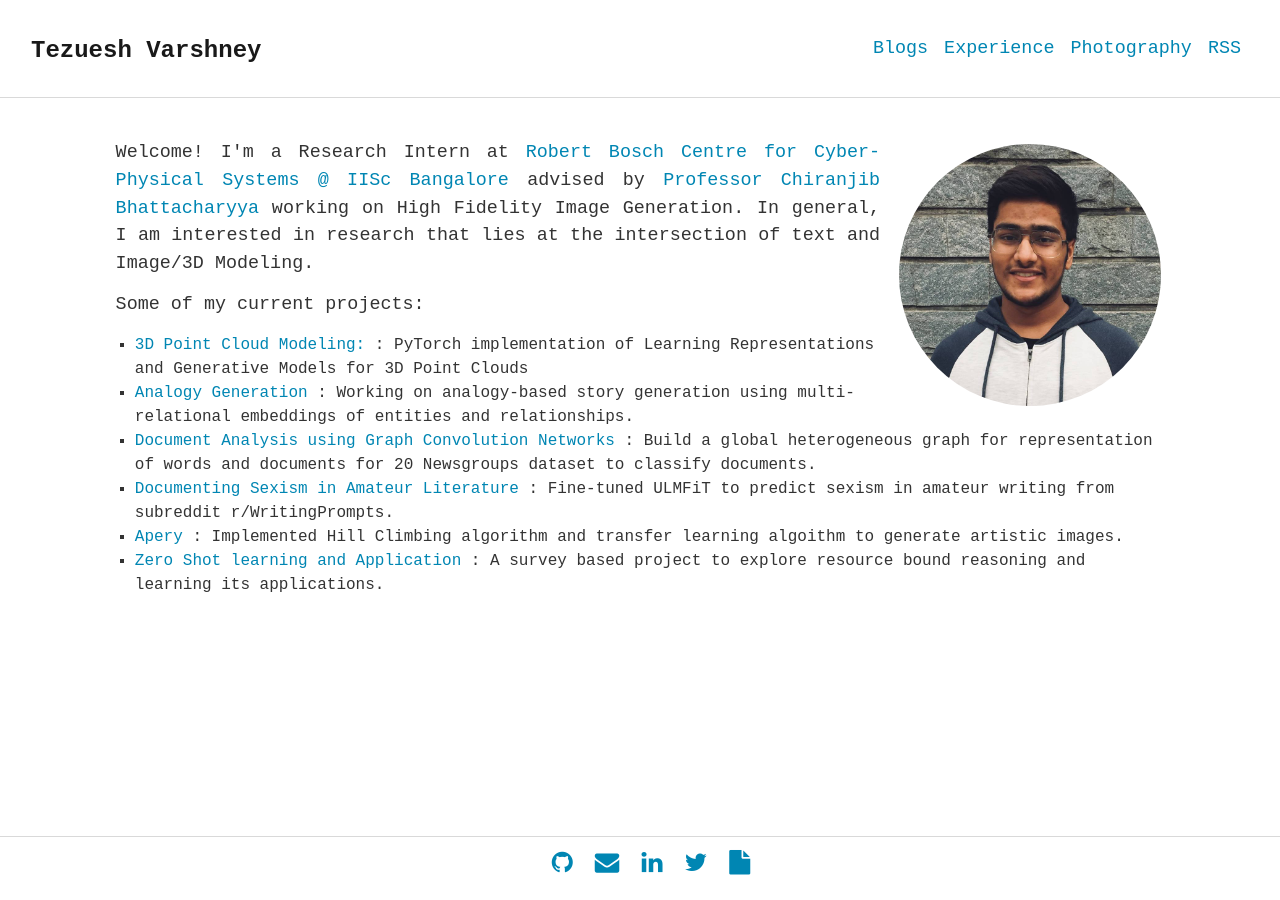
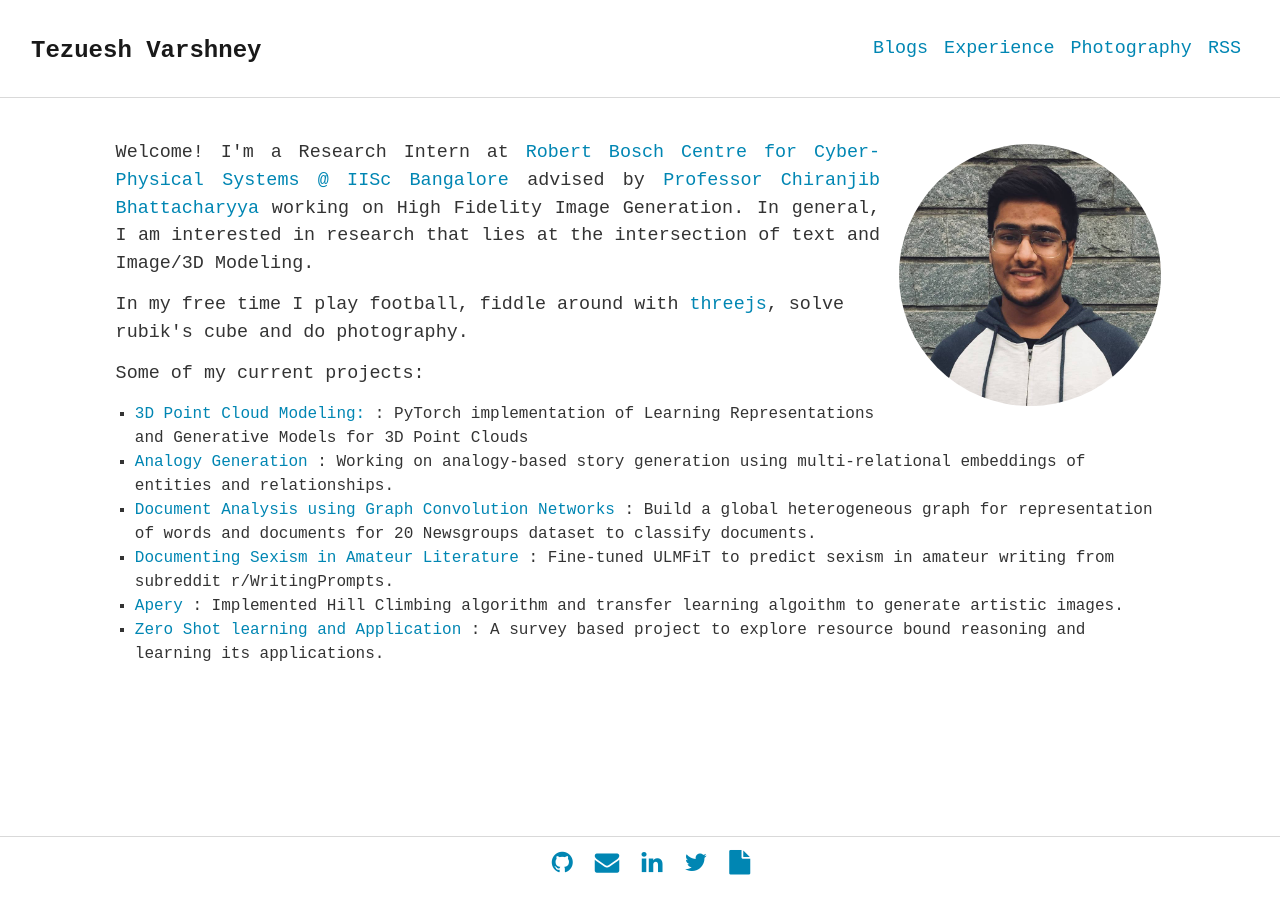
Before and after one commit to square-1111/square-1111.github.io, a Jekyll site: the page built from index.html, in a window 1280 px wide. Built offline with Jekyll 4.4.1, drawn with Linux system fonts in a browser that asks for light colours; some web fonts are replaced.

Commit message:
Modify Update

```diff
--- a/_includes/intro.html
+++ b/_includes/intro.html
@@ -4,6 +4,7 @@
 				<img alt="Tezuesh Varshney" src="/assets/images/avatar.jpg" style="float: right; max-width: 25%; margin: 1em 0.2em 0.1em 1em; border-radius: 500px">
 			</p>
 			<p align="justify">Welcome! I'm a Research Intern at <a href="https://cps.iisc.ac.in/">Robert Bosch Centre for Cyber-Physical Systems @ IISc Bangalore</a> advised by <a href="https://www.csa.iisc.ac.in/~chiru/">Professor Chiranjib Bhattacharyya</a> working on High Fidelity Image Generation. In general, I am interested in research that lies at the intersection of text and Image/3D Modeling.</p>
+			<p>In my free time I play football, fiddle around with <a href="https://threejs.org/"> threejs</a>, solve rubik's cube and do photography. </p>
 			<p>Some of my current projects:</p>
 			<font size="-0.3">
 			<ul>
```
Also changed, not shown: 2 other files.
